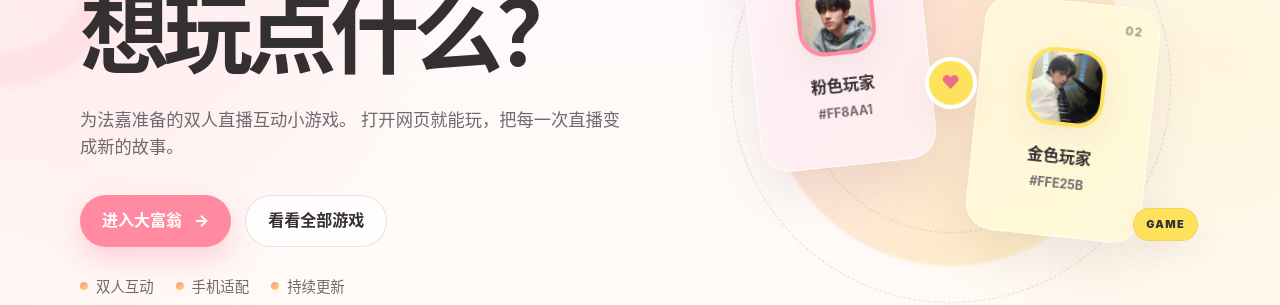
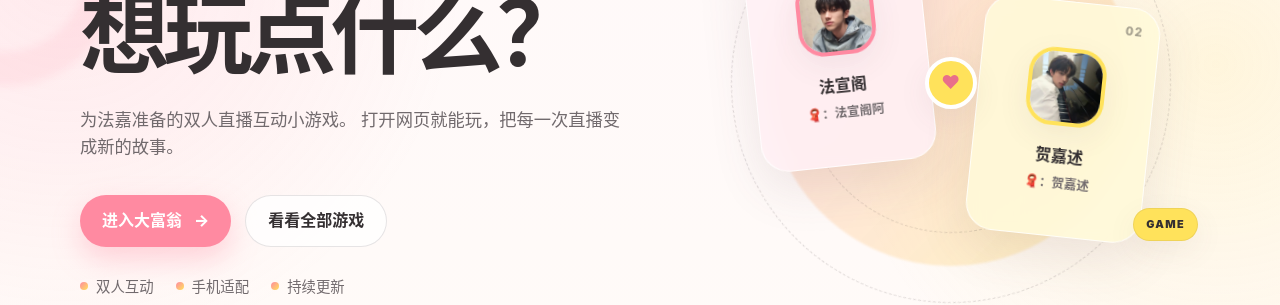
Before and after one commit to just0618/fajia-livegame, a plain HTML site: page index.html in a window 1280 px wide. Shown: the part 304-609 px from the top of the page. Drawn offline with Linux system fonts and the light colour scheme.

Commit message:
Add files via upload

```diff
--- a/index.html
+++ b/index.html
@@ -78,8 +78,8 @@
           <div class="player-avatar">
             <img src="./assets/players/fa.webp" alt="粉色玩家照片" />
           </div>
-          <strong>粉色玩家</strong>
-          <span>#FF8AA1</span>
+          <strong>法宣阁</strong>
+          <span>🧣：法宣阁阿</span>
         </div>
 
         <div class="connection" aria-hidden="true">
@@ -91,8 +91,8 @@
           <div class="player-avatar">
             <img src="./assets/players/he.webp" alt="金色玩家照片" />
           </div>
-          <strong>金色玩家</strong>
-          <span>#FFE25B</span>
+          <strong>贺嘉述</strong>
+          <span>🧣：贺嘉述</span>
         </div>
 
         <div class="floating-chip chip-one" aria-hidden="true">LIVE</div>
```
